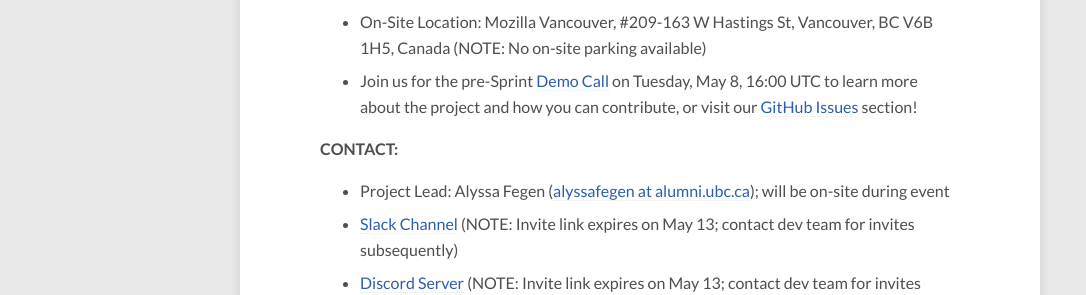
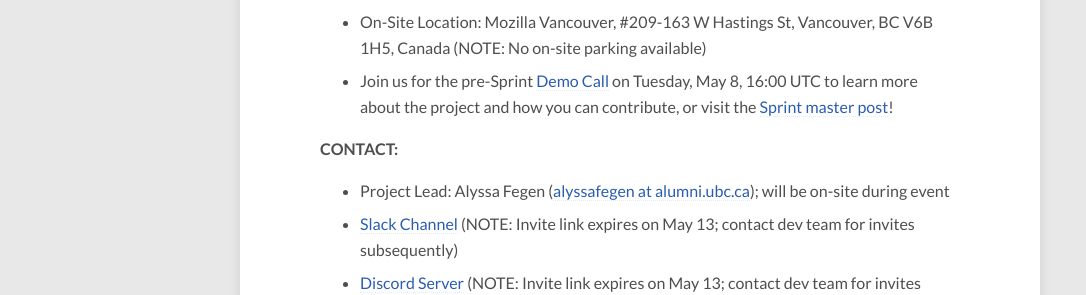
Before and after one commit to bioSyntax/bioSyntax-site, a Jekyll site: the page built from _posts/2017-12-01-index_post.md, in a window 1280 px wide and 900 px high, scrolled down 1199 px. Shown: the part 189-484 px from the top of the window, without its empty margins (0-1086 px from the left). Built offline with Jekyll 4.4.1, drawn with Linux system fonts in a browser that asks for light colours; nearby versions of some CDN libraries.

Commit message:
Update 2017-12-01-index_post.md

```diff
--- a/_posts/2017-12-01-index_post.md
+++ b/_posts/2017-12-01-index_post.md
@@ -41,7 +41,7 @@ If you'd like to help out, have intimate understanding of a scientific data-type
 - We are participating in the Mozilla Global Sprint this year! Get involved with developing for bioSyntax!
 - Date: May 10 - May 11 (9:00 am - 5:00 pm PST)
 - On-Site Location: Mozilla Vancouver, #209-163 W Hastings St, Vancouver, BC V6B 1H5, Canada (NOTE: No on-site parking available)
-- Join us for the pre-Sprint [Demo Call](https://public.etherpad-mozilla.org/p/ol5-demos-b) on Tuesday, May 8, 16:00 UTC to learn more about the project and how you can contribute, or visit our [GitHub Issues](https://github.com/bioSyntax/bioSyntax/issues) section!
+- Join us for the pre-Sprint [Demo Call](https://public.etherpad-mozilla.org/p/ol5-demos-b) on Tuesday, May 8, 16:00 UTC to learn more about the project and how you can contribute, or visit the [Sprint master post](https://github.com/bioSyntax/bioSyntax/issues/38)!
 
 **CONTACT:**
 - Project Lead: Alyssa Fegen ([alyssafegen at alumni.ubc.ca](mailto:alyssafegen@alumni.ubc.ca)); will be on-site during event
```
